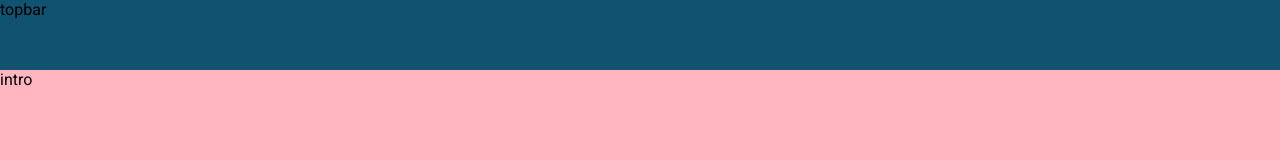
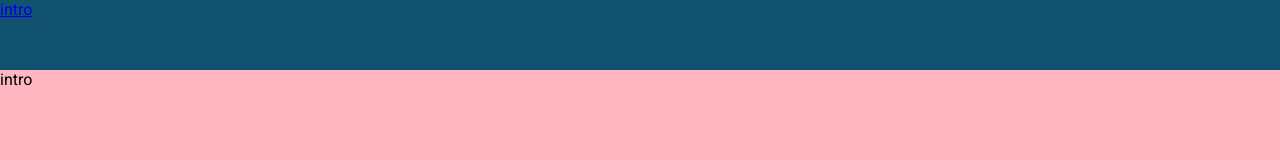
Before and after one commit to LoCodes/loren-cipriano-portfolio, a React (Create React App) app: page / in a window 1280 px wide. Shown: the top 160 px of the page. Built offline with nearby package versions, Linux system fonts and the light colour scheme.

Commit message:
set global css and divclasses

```diff
--- a/src/components/intro/Intro.jsx
+++ b/src/components/intro/Intro.jsx
@@ -2,7 +2,7 @@ import './intro.scss'
 
 export default function Intro() {
     return (
-        <div className='intro'>
+        <div className='intro' id="intro">
             intro
         </div>
     )
--- a/src/components/portfolio/Portfolio.jsx
+++ b/src/components/portfolio/Portfolio.jsx
@@ -2,7 +2,7 @@ import './portfolio.scss'
 
 export default function Portfolio() {
     return (
-        <div className='portfolio'>
+        <div className='portfolio' id="portfolio">
             portfolio
         </div>
     )
--- a/src/components/topbar/Topbar.jsx
+++ b/src/components/topbar/Topbar.jsx
@@ -3,7 +3,15 @@ import './topbar.scss'
 export default function Topbar() {
     return (
         <div className='topbar'>
-            topbar
+            <div className="wrapper">
+                <div className="left">
+
+                </div>
+                <div className="right">
+                    <a href="#intro"> intro </a>
+
+                </div>
+            </div>
         </div>
     )
 }
--- a/src/components/topbar/topbar.scss
+++ b/src/components/topbar/topbar.scss
@@ -1,3 +1,5 @@
+@import "../../global.scss";
+
 .topbar {
     width: 100%;
     height: 70px;
--- /dev/null
+++ b/src/global.scss
@@ -0,0 +1 @@
+$mainColor:rgb(17, 82, 112);
```
